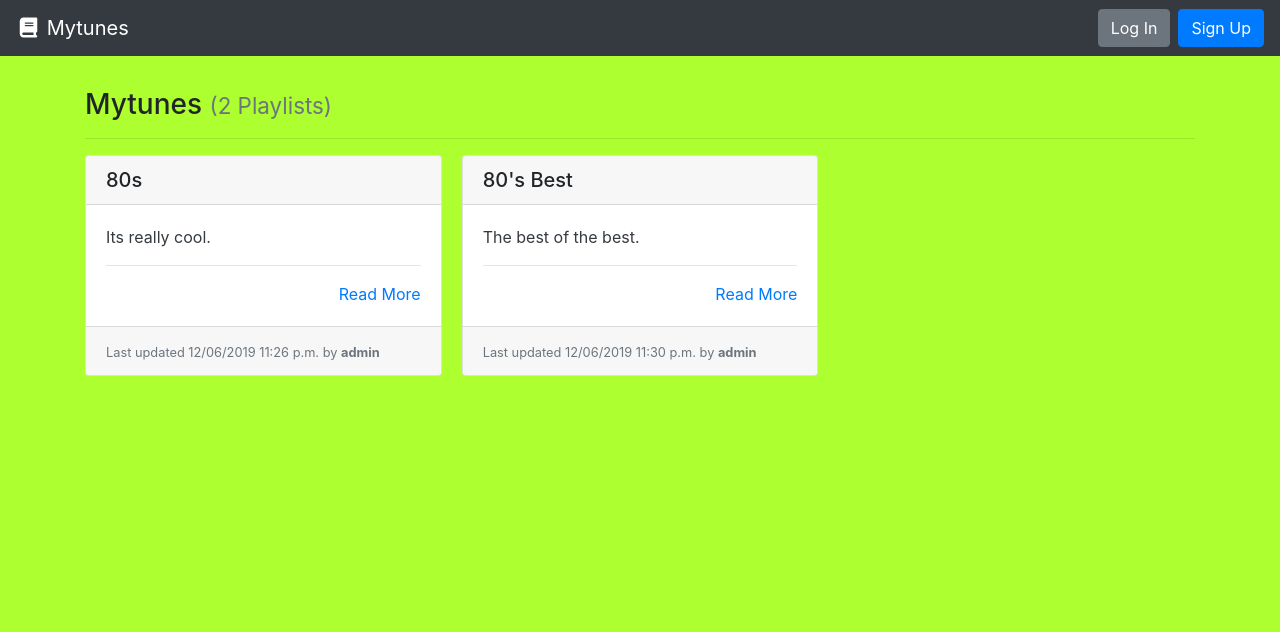
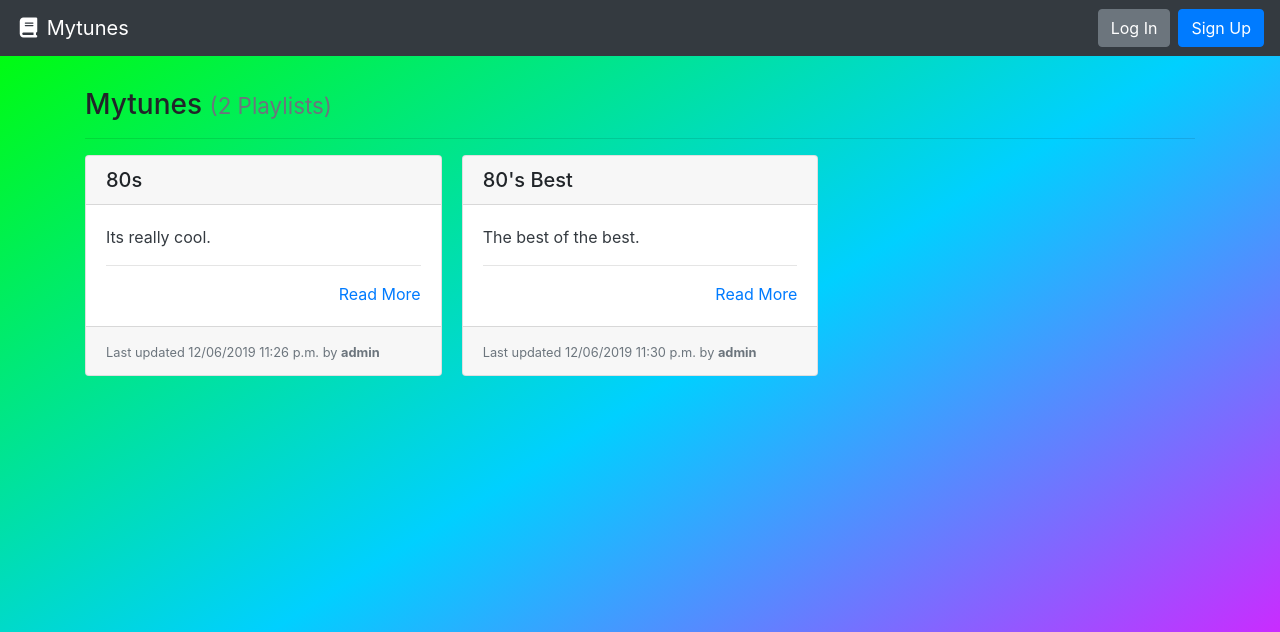
Before and after one commit to squeaky1273/myTunes, a Django app: page / in a window 1280 px wide. Shown: the top 632 px of the page. Run offline with Django 3.2, Linux system fonts and the light colour scheme; data comes from the database, SQL or seed files in the repository; some libraries are stand-ins or nearby versions.

Commit message:
added css gradient

```diff
--- a/playlister/playlist/static/playlist/style.css
+++ b/playlister/playlist/static/playlist/style.css
@@ -1,3 +1,8 @@
+
 body {
-    background-color: greenyellow;
+    height: 100%;
+    margin: 0;
+    background-repeat: no-repeat;
+    background-attachment: fixed;
+    background-image: linear-gradient(to bottom right, rgb(0, 255, 0), rgb(0, 208, 255), rgb(255, 0, 255)); /* Standard syntax (must be last) */
 }
```
